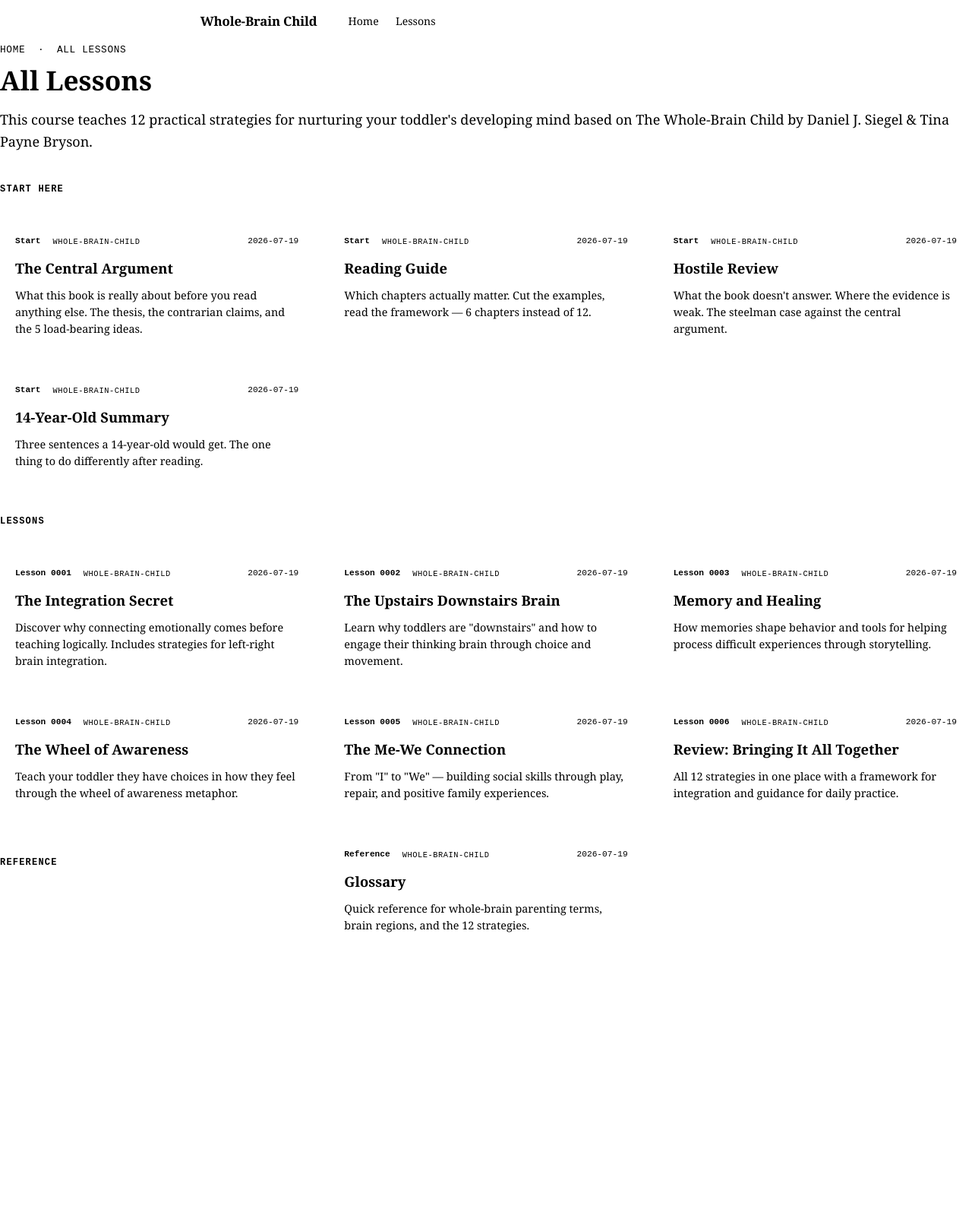
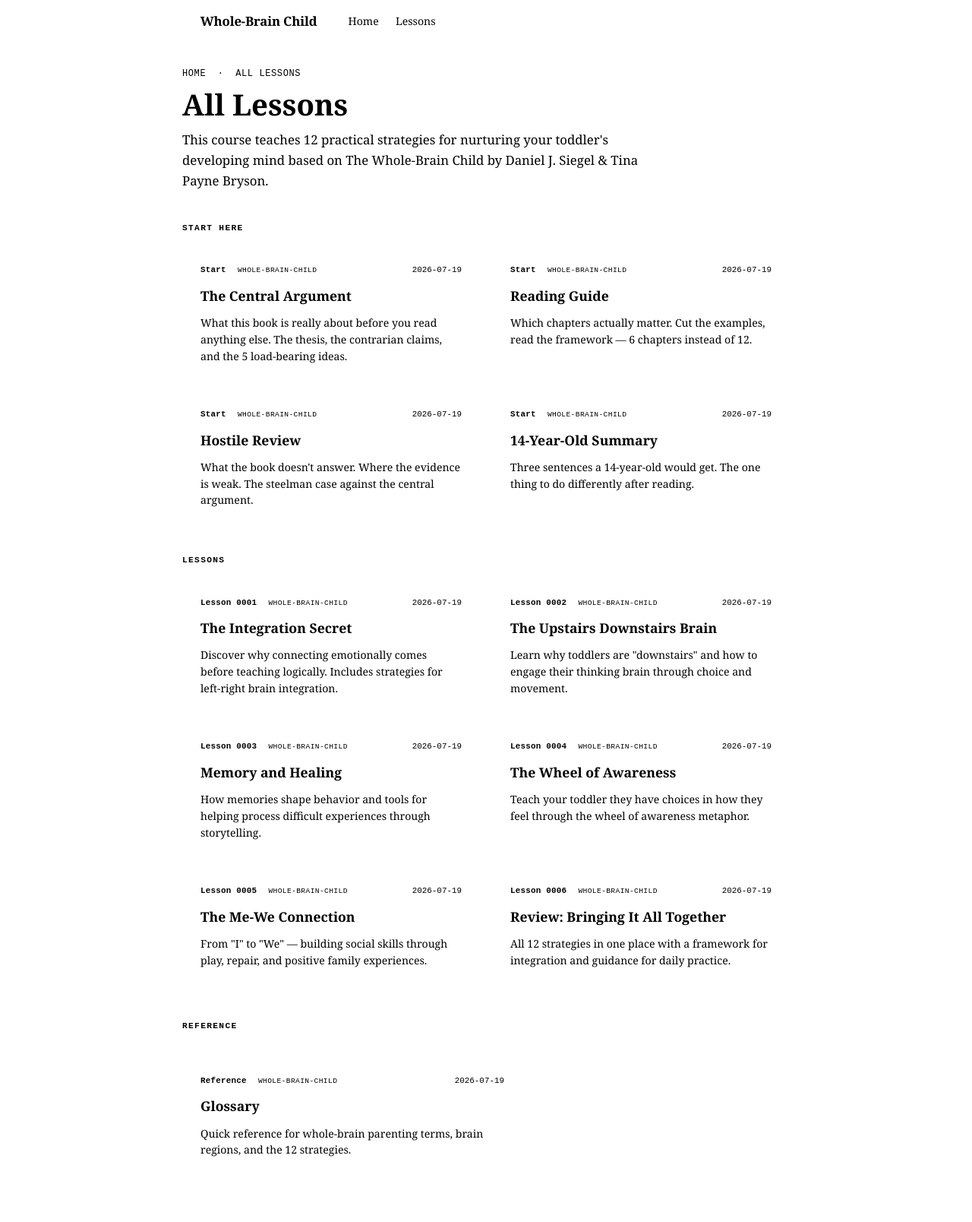
Before and after one commit to trinq/trinq.github.io, a Jekyll site: the page whole-brain-child/index.html, which Jekyll copies as it is, in a window 1280 px wide. Shown: the whole page at 76% size. Built offline with Jekyll 4.4.1, drawn with Linux system fonts in a browser that asks for light colours; before the commit the page ends 1280 px from its top, so only the background shows below that.

Commit message:
Fix lesson index layout - add main container, proper centering
Co-authored-by: Cursor <cursoragent@cursor.com>

```diff
--- a/assets/css/reading.css
+++ b/assets/css/reading.css
@@ -1489,58 +1489,76 @@ body.home-body .ed-post-row:hover .ed-post-arrow {
 }
 
 /* ─── Lesson Index Styles ─── */
+body.home-body main {
+  max-width: 800px;
+  margin: 0 auto;
+  padding: 2rem 1.5rem 4rem;
+  min-height: calc(100vh - 3.5rem);
+}
+
 body.home-body .crumbs {
   font-family: "Source Code Pro", "SF Mono", monospace;
-  font-size: 0.8rem;
-  color: var(--_ink-mute);
-  margin-bottom: 0.5rem;
+  font-size: 0.75rem;
+  color: var(--_ink-mute);
+  margin: 0 0 0.5rem 0;
   text-transform: uppercase;
   letter-spacing: 0.05em;
 }
 
 body.home-body .crumbs a {
   color: var(--_accent);
+  text-decoration: none;
 }
 
 body.home-body h1 {
   font-family: "Iowan Old Style", "Source Serif Pro", Charter, Georgia, serif;
-  font-size: 2.2rem;
-  font-weight: 700;
-  color: var(--_ink);
-  margin: 0 0 1rem 0;
-  line-height: 1.2;
+  font-size: 2.4rem;
+  font-weight: 700;
+  color: var(--_ink);
+  margin: 0 0 0.75rem 0;
+  line-height: 1.15;
+}
+
+body.home-body main > p {
+  font-size: 1.05rem;
+  color: var(--_ink-soft);
+  line-height: 1.6;
+  margin: 0 0 2.5rem 0;
+  max-width: 65ch;
 }
 
 body.home-body .section-label {
   font-family: "Source Code Pro", "SF Mono", monospace;
-  font-size: 0.75rem;
+  font-size: 0.7rem;
   font-weight: 600;
   text-transform: uppercase;
-  letter-spacing: 0.1em;
-  color: var(--_ink-mute);
-  border-bottom: 1px solid var(--_rule);
-  padding-bottom: 0.5rem;
-  margin: 2.5rem 0 1.25rem 0;
+  letter-spacing: 0.12em;
+  color: var(--_accent);
+  margin: 2.5rem 0 1rem 0;
+  display: block;
 }
 
 body.home-body .lesson-grid {
   display: grid;
-  grid-template-columns: repeat(auto-fill, minmax(320px, 1fr));
-  gap: 1.25rem;
-  margin: 1rem 0 2rem 0;
+  grid-template-columns: repeat(2, 1fr);
+  gap: 1rem;
+  margin: 0;
 }
 
 body.home-body .card {
   background: var(--_paper);
   border: 1px solid var(--_rule);
-  border-radius: 4px;
-  padding: 1.25rem;
-  transition: border-color 0.2s ease, box-shadow 0.2s ease;
+  border-radius: 6px;
+  padding: 1.25rem 1.5rem;
+  transition: border-color 0.2s ease, box-shadow 0.2s ease, transform 0.2s ease;
+  display: flex;
+  flex-direction: column;
 }
 
 body.home-body .card:hover {
   border-color: var(--_accent);
-  box-shadow: 0 2px 8px rgba(139, 44, 26, 0.08);
+  box-shadow: 0 4px 12px rgba(139, 44, 26, 0.1);
+  transform: translateY(-2px);
 }
 
 body.home-body .card-meta {
@@ -1550,22 +1568,23 @@ body.home-body .card-meta {
   align-items: center;
   margin-bottom: 0.75rem;
   font-family: "Source Code Pro", "SF Mono", monospace;
-  font-size: 0.7rem;
+  font-size: 0.68rem;
 }
 
 body.home-body .card-num {
   color: var(--_accent);
   font-weight: 600;
+  letter-spacing: 0.02em;
 }
 
 body.home-body .card-category-badge {
   background: var(--_accent-soft);
   color: var(--_accent);
-  padding: 0.15rem 0.5rem;
-  border-radius: 2px;
-  font-size: 0.65rem;
-  text-transform: uppercase;
-  letter-spacing: 0.05em;
+  padding: 0.15rem 0.45rem;
+  border-radius: 3px;
+  font-size: 0.6rem;
+  text-transform: uppercase;
+  letter-spacing: 0.04em;
 }
 
 body.home-body .card-time {
@@ -1575,14 +1594,15 @@ body.home-body .card-time {
 
 body.home-body .card-title {
   font-family: "Iowan Old Style", "Source Serif Pro", Charter, Georgia, serif;
-  font-size: 1.15rem;
+  font-size: 1.1rem;
   font-weight: 600;
   margin: 0 0 0.5rem 0;
   line-height: 1.3;
+  color: var(--_ink);
 }
 
 body.home-body .card-title a {
-  color: var(--_ink);
+  color: inherit;
   text-decoration: none;
 }
 
@@ -1591,18 +1611,32 @@ body.home-body .card-title a:hover {
 }
 
 body.home-body .card-desc {
-  font-size: 0.9rem;
+  font-size: 0.88rem;
   color: var(--_ink-soft);
-  line-height: 1.5;
+  line-height: 1.55;
   margin: 0;
-}
-
-@media (max-width: 700px) {
+  flex-grow: 1;
+}
+
+body.home-body .lesson-grid:last-child .card:last-child {
+  grid-column: 1 / -1;
+  max-width: 400px;
+}
+
+@media (max-width: 600px) {
+  body.home-body main {
+    padding: 1.5rem 1rem 3rem;
+  }
+
   body.home-body .lesson-grid {
     grid-template-columns: 1fr;
   }
 
   body.home-body h1 {
-    font-size: 1.8rem;
+    font-size: 1.9rem;
   }
-}
+
+  body.home-body .lesson-grid:last-child .card:last-child {
+    max-width: none;
+  }
+}
```
